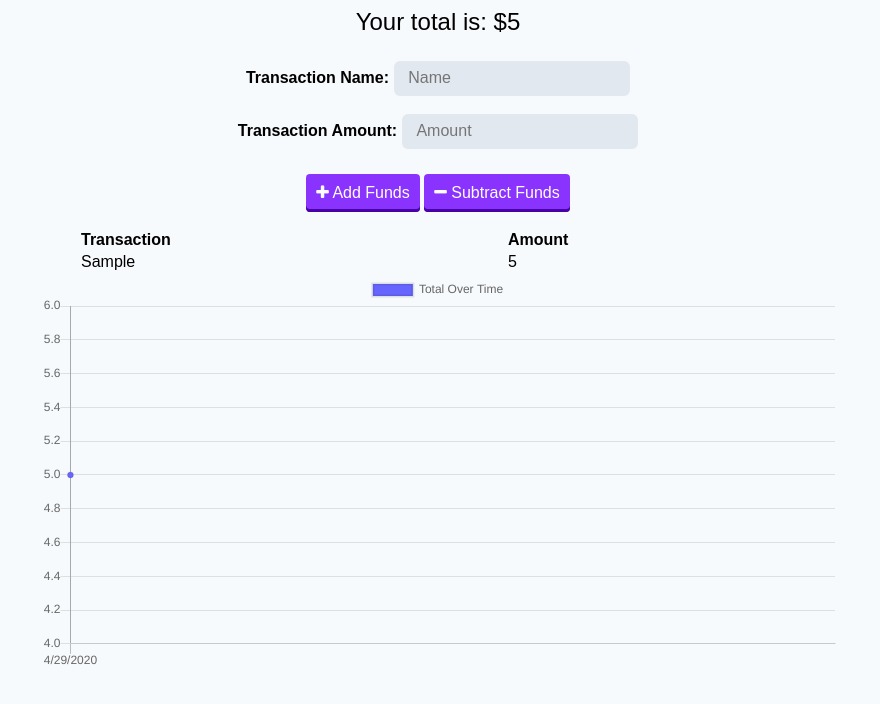
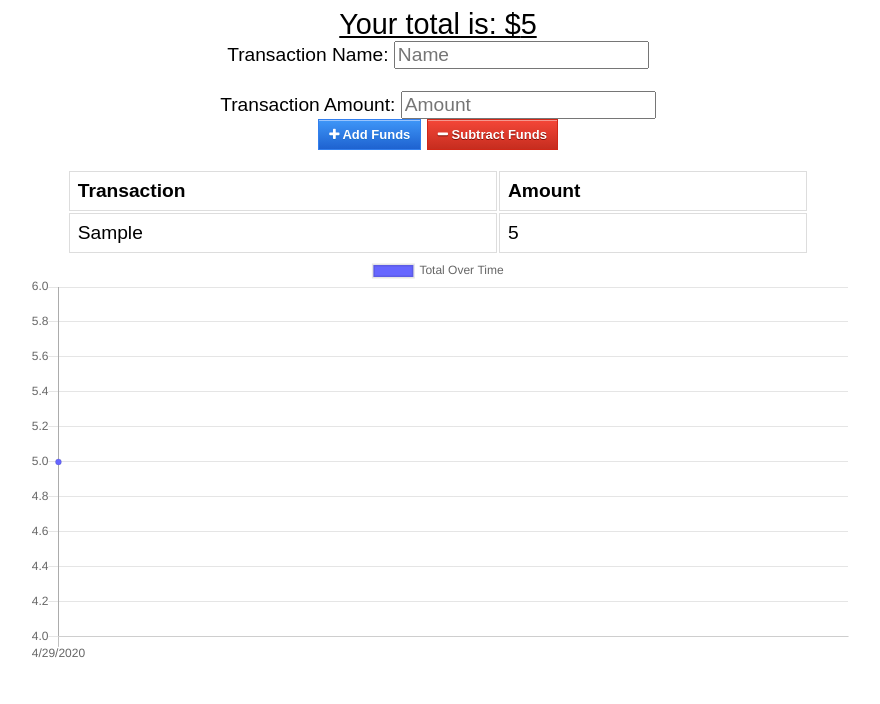
Before and after one commit to asadrauf/indexdb-budgetApp, a website: page public/index.html in a window 1280 px wide. Both pictures are taken after typing "Sample", "5" into the empty fields and a click on the button "Add Funds". Shown: the whole page, without its empty margins (202-1082 px from the left). Drawn offline with nearby package versions, Linux system fonts and the light colour scheme; no server answers.

Commit message:
update style and added service workers

```diff
--- a/public/index.html
+++ b/public/index.html
@@ -11,6 +11,7 @@
       href="https://stackpath.bootstrapcdn.com/font-awesome/4.7.0/css/font-awesome.min.css"
     />
     <link rel="stylesheet" href="/style.css" />
+    <link rel="manifest" href="manifest.webmanifest" />
     <title>Budget Tracker</title>
   </head>
   <body>
@@ -51,5 +52,15 @@
     <script src="https://cdn.jsdelivr.net/npm/chart.js@2.8.0"></script>
     <script src="/db.js"></script>
     <script src="/index.js"></script>
+    <script>
+      if ("serviceWorker" in navigator) {
+        window.addEventListener("load", () => {
+          navigator.serviceWorker.register("/service-worker.js").then(reg => {
+            console.log("We found your service worker file!", reg);
+          });
+        });
+      }
+    </script>
+
   </body>
 </html>
--- a/public/index.js
+++ b/public/index.js
@@ -51,7 +51,7 @@ function populateChart() {
   });
 
   // create incremental values for chart
-  const data = reversed.map(t => {
+  let data = reversed.map(t => {
     sum += parseInt(t.value);
     return sum;
   });
@@ -61,7 +61,7 @@ function populateChart() {
     myChart.destroy();
   }
 
-  const ctx = document.getElementById("my-chart").getContext("2d");
+  let ctx = document.getElementById("my-chart").getContext("2d");
 
   myChart = new Chart(ctx, {
     type: "line",
@@ -93,7 +93,7 @@ function sendTransaction(isAdding) {
   }
 
   // create record
-  const transaction = {
+  let transaction = {
     name: nameEl.value,
     value: amountEl.value,
     date: new Date().toISOString()
--- a/public/style.css
+++ b/public/style.css
@@ -1,53 +1,25 @@
-*, *::before, *::after {
-  box-sizing: border-box;
-}
-
 body {
-  font-size: 16px;
-  font-family: Arial;
-  background-color: #F7FAFC;
-}
-
-button,
-input {
-  font-size: 1em;
+  font-size: 120%;
   font-family: Arial;
 }
 
-label {
-  font-weight: 900;
-}
-
-input {
-  border: 2px solid transparent;
-  border-radius: 6px;
-  padding: .4em .8em;
-  background-color: #E2E8F0;
-}
-
-input:focus {
-  background-color: #FFFFFF;
-  border: 2px solid #CBD5E0;
-  outline: 0;
-}
-
-button {
-  background: #8A33FE;
-  border: none;
-  border-radius: 4px;
-  cursor: pointer;
-  color: #FFFFFF;
-  padding: 10px;
-  box-shadow: inset 0 -3px 0 0 #4801A5;
-}
-
-button:active {
-  box-shadow: none;
-  transform: translateY(3px);
+button, input {
+  font-size: 100%;
+  font-family: Arial;
 }
 
 table {
   width: 100%;
+}
+
+td, th {
+  border: 1px solid #dddddd;
+  text-align: left;
+  padding: 8px;
+}
+
+tr:nth-child(even) {
+  background-color: #dddddd;
 }
 
 .error {
@@ -56,16 +28,18 @@ table {
 
 .wrapper {
   margin: 0 auto;
-  max-width: 800px;
+  max-width: 825px;
   text-align: center;
 }
 
 .total {
   font-size: 150%;
+  text-decoration: underline;
 }
 
-form {
+.form {
   margin-top: 25px;
+  width: 100%;
 }
 
 .transactions {
@@ -76,6 +50,52 @@ form {
   margin: 0 auto;
 }
 
-.transaction-buttons {
-  margin-top: 25px;
+#add-btn {
+	box-shadow:inset 0px 1px 0px 0px #97c4fe;
+	background:linear-gradient(to bottom, #3d94f6 5%, #1e62d0 100%);
+	background-color:#3d94f6;
+
+	border:1px solid #337fed;
+	display:inline-block;
+	cursor:pointer;
+	color:#ffffff;
+	font-family:Arial;
+	font-size:13px;
+	font-weight:bold;
+	padding:7px 10px;
+	text-decoration:none;
+	text-shadow:0px 1px 0px #1570cd;
 }
+#add-btn:hover {
+	background:linear-gradient(to bottom, #1e62d0 5%, #3d94f6 100%);
+	background-color:#1e62d0;
+}
+#add-btn:active {
+	position:relative;
+	top:1px;
+}
+
+
+#sub-btn {
+  box-shadow:inset 0px 1px 0px 0px #f5978e;
+	background:linear-gradient(to bottom, #f24537 5%, #c62d1f 100%);
+	background-color:#f24537;
+	border:1px solid #d02718;
+	display:inline-block;
+	cursor:pointer;
+	color:#ffffff;
+	font-family:Arial;
+	font-size:13px;
+	font-weight:bold;
+	padding:7px 10px;
+	text-decoration:none;
+	text-shadow:0px 1px 0px #810e05;
+}
+#sub-btn:hover {
+  background:linear-gradient(to bottom, #c62d1f 5%, #f24537 100%);
+	background-color:#c62d1f;
+}
+#sub-btn:active {
+	position:relative;
+	top:1px;
+}
```
Also changed, not shown: public/service-worker.js (added, +62 -0 lines), public/manifest.webmanifest (added).
